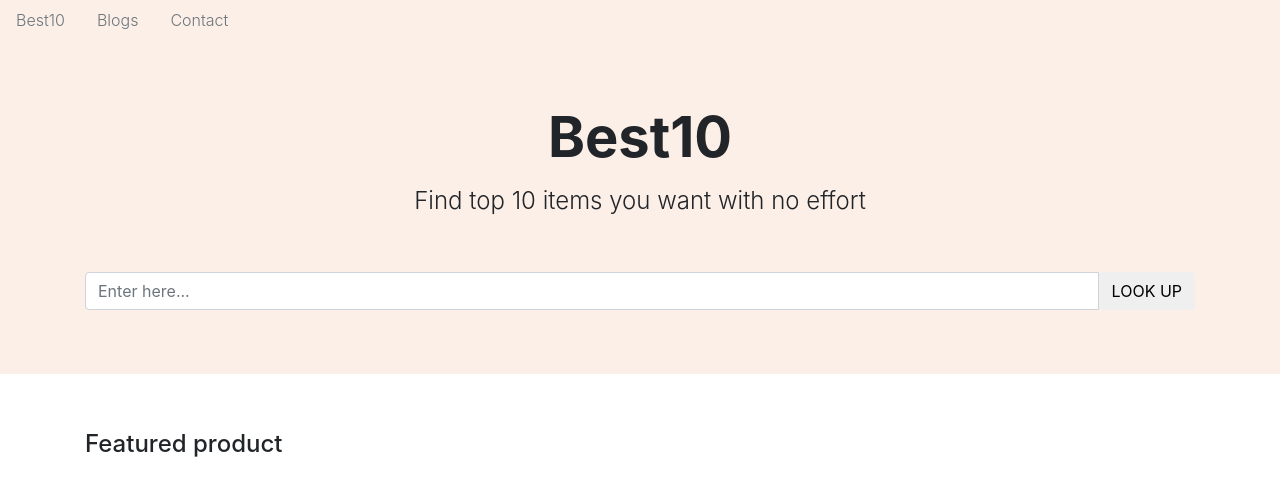
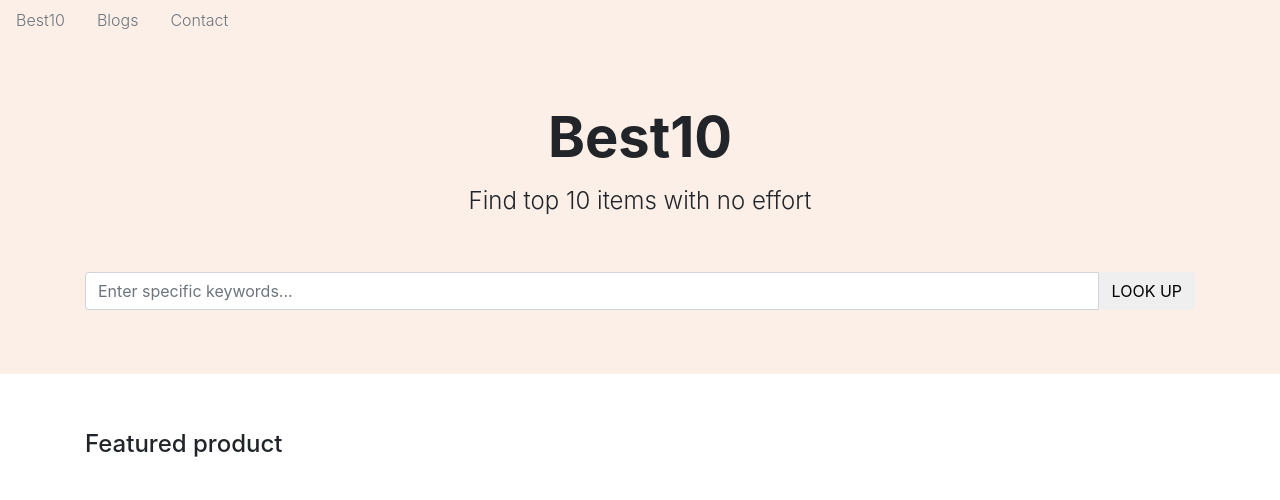
Before and after one commit to cjluocode/best10store, a Django app: page / in a window 1280 px wide. Shown: the top 500 px of the page. Run offline with Django 3.2, Linux system fonts and the light colour scheme; some libraries are stand-ins or nearby versions; some web fonts are replaced.

Commit message:
modify the homepage wording

```diff
--- a/Best10/settings/production.py
+++ b/Best10/settings/production.py
@@ -22,7 +22,7 @@ BASE_DIR = os.path.dirname(os.path.dirname(os.path.dirname(os.path.abspath(__fil
 SECRET_KEY = 'gd9dk-yvcsdhkjhalkas8tx#d6z_v5ynm%y9pgzakjsdkhaljjjq@%5@+if5)ya'
 
 # SECURITY WARNING: don't run with debug turned on in production!
-DEBUG = True
+DEBUG = False
 
 ALLOWED_HOSTS = ['www.best10.store', 'best-10.herokuapp.com','best10.store']
 
--- a/templates/items/item_list.html
+++ b/templates/items/item_list.html
@@ -13,12 +13,12 @@
   <div class="container text-center">
             <p class="display-4 font-weight-bold">Best10</p>
 
-    <p class="h4 font-weight-light">Find top 10 items you want with no effort</p>
+    <p class="h4 font-weight-light">Find top 10 items with no effort</p>
       <br>
     <br>
       <form method="POST"> {% csrf_token %}
       <div class="input-group">
-     <input type="text" class="form-control" name="query_word" placeholder="Enter here...">
+     <input type="text" class="form-control" name="query_word" placeholder="Enter specific keywords...">
      <span class="input-group-btn">
     <button class="btn btn-default" type="submit">LOOK UP</button>
   </span>
```
